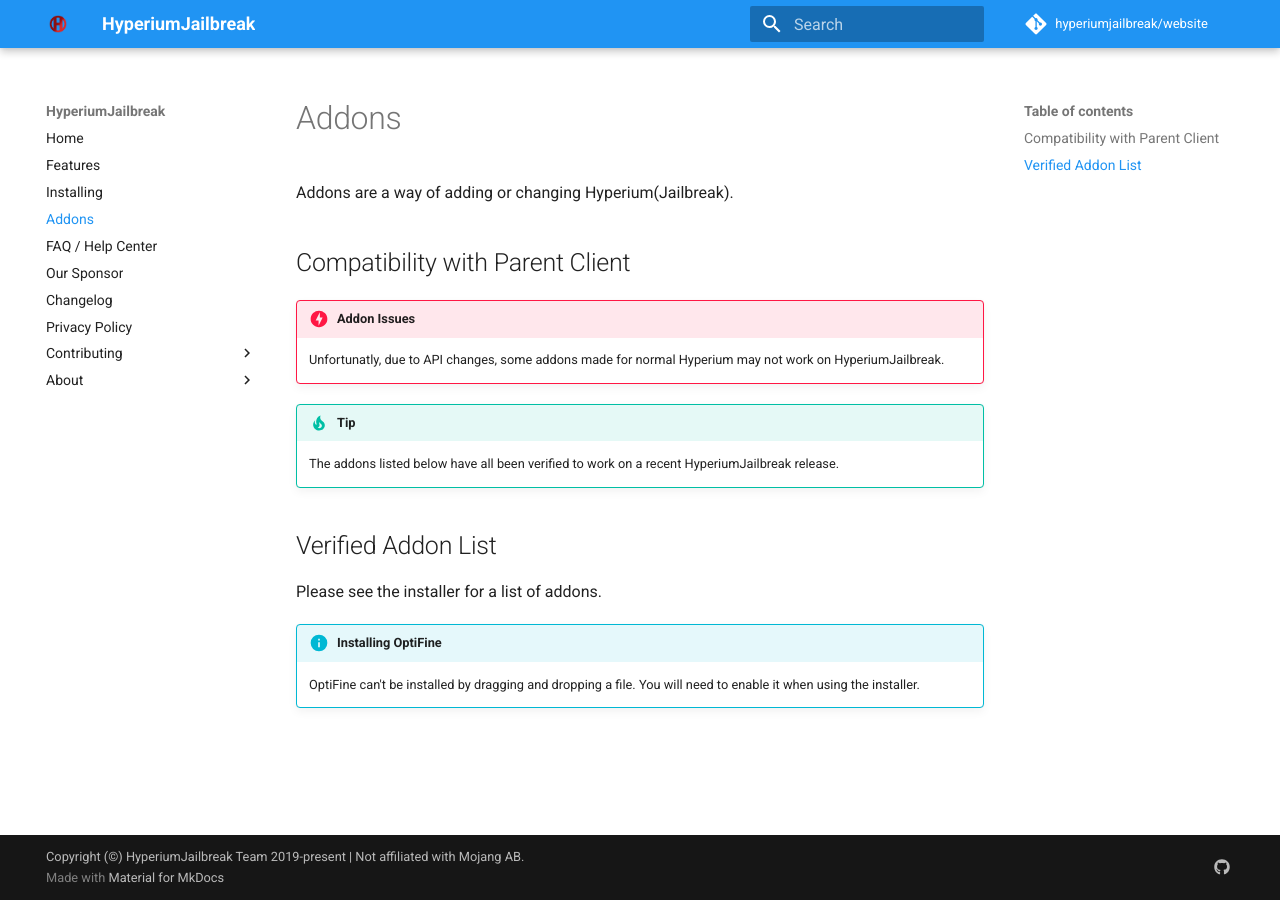
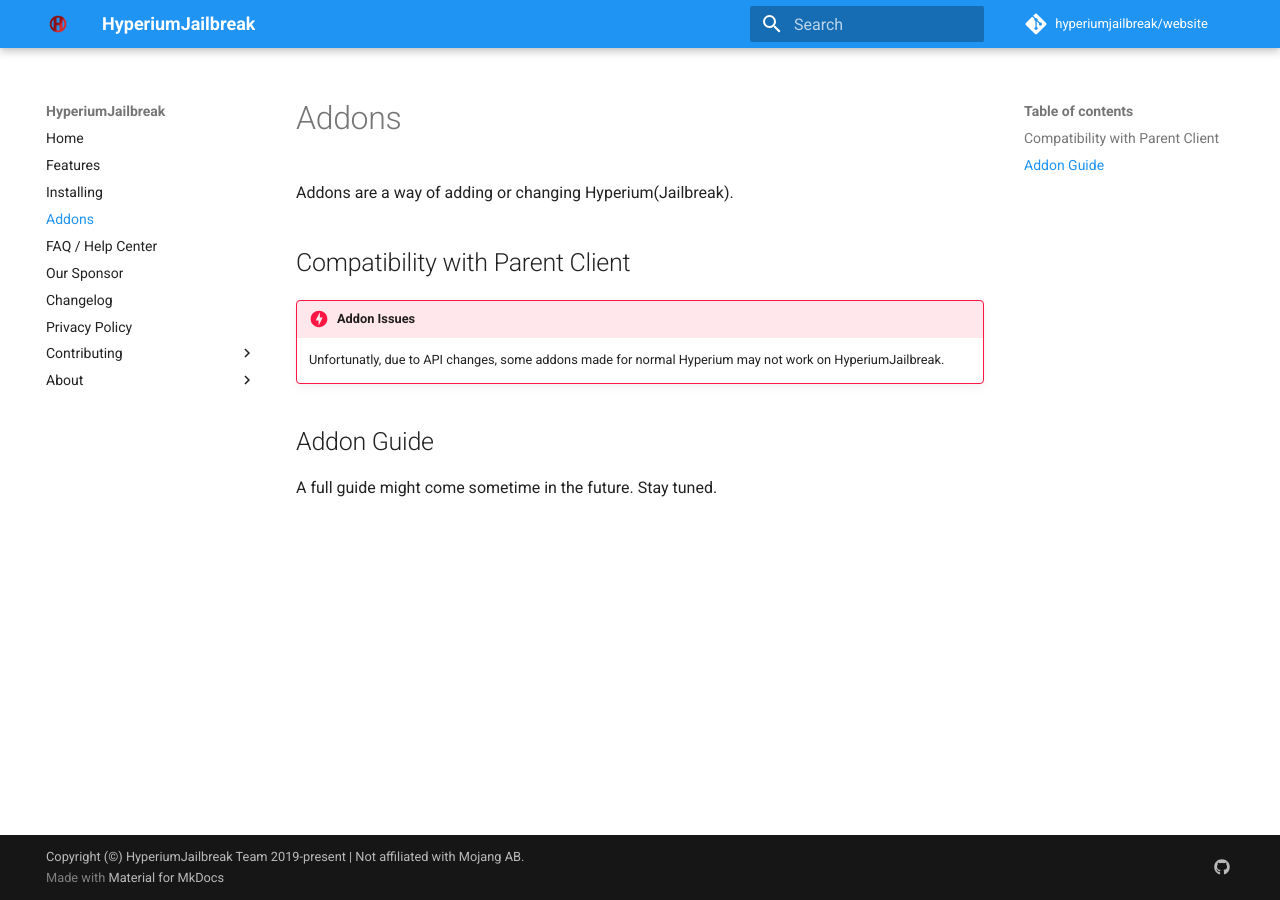
Before and after one commit to hyperiumjailbreak/hyperiumjailbreak.github.io, an MkDocs documentation site: the page built from docs/addons.md, in a window 1280 px wide. Built offline with MkDocs 1.6.1 and Material for MkDocs 9.7.7, drawn with Linux system fonts in a browser that asks for light colours; comment, search, counter and statistics services are not loaded.

Commit message:
Update addons.md

```diff
--- a/docs/addons.md
+++ b/docs/addons.md
@@ -7,13 +7,6 @@
 !!! danger "Addon Issues"
     Unfortunatly, due to API changes, some addons made for normal Hyperium may not work on HyperiumJailbreak.
 
-!!! tip
-    The addons listed below have all been verified to work on a recent HyperiumJailbreak release.
+## Addon Guide
 
-## Verified Addon List
-
-Please see the installer for a list of addons.
-
-!!! info "Installing OptiFine"
-    OptiFine can't be installed by dragging and dropping a file.
-    You will need to enable it when using the installer.
+A full guide might come sometime in the future. Stay tuned.
```
